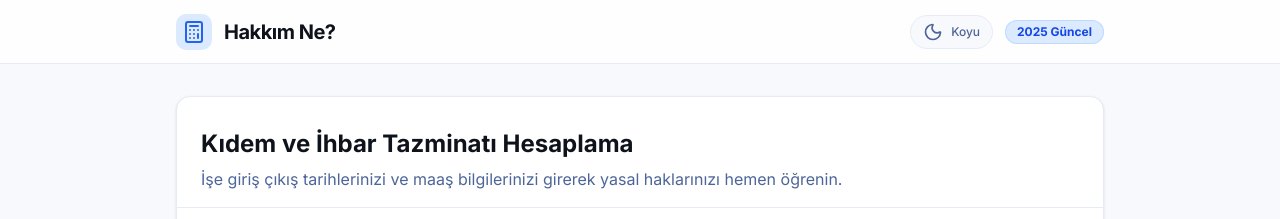
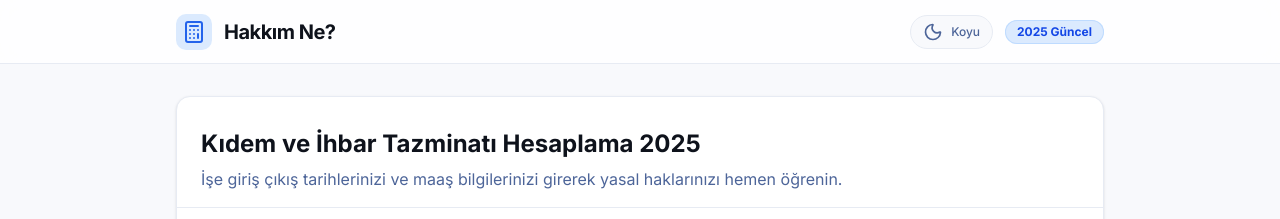
Before and after one commit to FrknKoseoglu/hakkimne, a Next.js app: page / in a window 1280 px wide. Shown: the top 219 px of the page. Built offline with nearby package versions, Linux system fonts and the light colour scheme.

Commit message:
feat: Implement initial Next.js application structure with severance calculator, navigation, and SEO metadata. [deploy]

```diff
--- a/src/app/layout.tsx
+++ b/src/app/layout.tsx
@@ -22,13 +22,15 @@ const inter = Inter({
   display: "swap",
 });
 
+import { CURRENT_YEAR } from "@/lib/constants";
+
 export const metadata: Metadata = {
   metadataBase: new URL("https://hakkimne.com"),
   title: {
-    default: "Hakkım Ne? | 2025 Güncel Kıdem ve İhbar Tazminatı Hesaplama Robotu",
-    template: "%s | Hakkım Ne? - İşçi Hakları ve Tazminat Hesaplama",
+    default: `Kıdem ve İhbar Tazminatı Hesaplama ${CURRENT_YEAR} | Hakkım Ne?`,
+    template: `%s | Hakkım Ne? - İşçi Hakları ve Tazminat Hesaplama`,
   },
-  description: "Hakkım Ne ile kıdem ve ihbar tazminatınızı saniyeler içinde hesaplayın. 2025 güncel verileri, brüt maaş ve yan haklar dahil en doğru hesaplama aracı.",
+  description: `Hakkım Ne ile kıdem ve ihbar tazminatınızı saniyeler içinde hesaplayın. ${CURRENT_YEAR} güncel verileri, brüt maaş ve yan haklar dahil en doğru hesaplama aracı.`,
   keywords: [
     "kıdem tazminatı hesaplama",
     "ihbar tazminatı",
@@ -38,7 +40,7 @@ export const metadata: Metadata = {
     "işsizlik maaşı hesaplama",
     "hakkım ne",
     "tazminat robotu",
-    "2025 tazminat tavanı",
+    `${CURRENT_YEAR} tazminat tavanı`,
   ],
   authors: [{ name: "Hakkım Ne?", url: "https://hakkimne.com" }],
   creator: "Hakkım Ne?",
@@ -47,8 +49,8 @@ export const metadata: Metadata = {
     canonical: "/",
   },
   openGraph: {
-    title: "Hakkım Ne? | 2025 Kıdem ve İhbar Tazminatı Hesaplama",
-    description: "İşten mi ayrılıyorsunuz? Tazminat haklarınızı saniyeler içinde ücretsiz hesaplayın. 2025 güncel verileriyle en doğru sonuç.",
+    title: `Hakkım Ne? | ${CURRENT_YEAR} Kıdem ve İhbar Tazminatı Hesaplama`,
+    description: `İşten mi ayrılıyorsunuz? Tazminat haklarınızı saniyeler içinde ücretsiz hesaplayın. ${CURRENT_YEAR} güncel verileriyle en doğru sonuç.`,
     url: "https://hakkimne.com",
     siteName: "Hakkım Ne?",
     locale: "tr_TR",
--- a/src/app/page.tsx
+++ b/src/app/page.tsx
@@ -2,6 +2,7 @@ import { Suspense } from "react";
 import { SeveranceCalculator } from "@/components/SeveranceCalculator";
 import { Navbar } from "@/components/Navbar";
 import { ShieldCheck } from "lucide-react";
+import { CURRENT_YEAR } from "@/lib/constants";
 
 export default function Home() {
   return (
@@ -10,7 +11,7 @@ export default function Home() {
 
       {/* Main Content */}
       <main className="mx-auto max-w-[960px] px-4 py-8">
-        <h1 className="sr-only">2025 Kıdem ve İhbar Tazminatı Hesaplama</h1>
+        <h1 className="sr-only">{CURRENT_YEAR} Kıdem ve İhbar Tazminatı Hesaplama</h1>
         <Suspense fallback={<div className="animate-pulse bg-slate-200 dark:bg-slate-800 rounded-lg h-[600px]" />}>
           <SeveranceCalculator />
         </Suspense>
@@ -47,10 +48,10 @@ export default function Home() {
               "mainEntity": [
                 {
                   "@type": "Question",
-                  "name": "Kıdem tazminatı tavanı ne kadar?",
+                  "name": "Kıdem ve İhbar Tazminatı Hesaplama",
                   "acceptedAnswer": {
                     "@type": "Answer",
-                    "text": "2025 yılı ilk yarısı (Ocak-Haziran) için kıdem tazminatı tavanı 53.919,68 TL olarak belirlenmiştir."
+                    "text": `${CURRENT_YEAR} yılı ilk yarısı (Ocak-Haziran) için kıdem tazminatı tavanı 53.919,68 TL olarak belirlenmiştir.`
                   }
                 },
                 {
@@ -85,7 +86,7 @@ export default function Home() {
             <p className="mb-4">
               Kıdem tazminatı hesaplama işlemi, işçinin işe giriş ve çıkış tarihleri arasındaki
               toplam çalışma süresi ile son brüt ücreti üzerinden yapılır. <strong>Hakkım Ne?</strong> hesaplama robotu,
-              2025 güncel vergi dilimlerini ve tavan ücretlerini dikkate alarak size en doğru sonucu verir.
+              {CURRENT_YEAR} güncel vergi dilimlerini ve tavan ücretlerini dikkate alarak size en doğru sonucu verir.
             </p>
             <p className="mb-4">
               Kıdem tazminatı alma şartları arasında en az 1 yıl çalışmış olmak ve işveren tarafından
@@ -105,9 +106,9 @@ export default function Home() {
               </li>
             </ul>
              <div className="bg-blue-50 dark:bg-blue-900/20 p-4 rounded-lg border border-blue-100 dark:border-blue-800 mt-6">
-              <h4 className="font-bold text-blue-800 dark:text-blue-300 mb-2">2025 Kıdem Tazminatı Tavanı</h4>
+              <h4 className="font-bold text-blue-800 dark:text-blue-300 mb-2">{CURRENT_YEAR} Kıdem Tazminatı Tavanı</h4>
               <p className="text-sm text-blue-700 dark:text-blue-400">
-                Ocak-Haziran 2025 dönemi için kıdem tazminatı tavanı <strong>53.919,68 TL</strong> olarak güncellenmiştir.
+                Ocak-Haziran {CURRENT_YEAR} dönemi için kıdem tazminatı tavanı <strong>53.919,68 TL</strong> olarak güncellenmiştir.
                 Maaşınız bu tutarın üzerindeyse, kıdem tazminatınız tavan üzerinden hesaplanır.
               </p>
             </div>
@@ -137,7 +138,7 @@ export default function Home() {
       {/* Footer */}
       <footer className="py-8 text-center text-sm text-[var(--text-muted)] border-t border-[var(--border-light)] bg-[var(--card)]/50 mt-8">
         <div className="mx-auto max-w-[960px] px-4">
-          <p className="mb-2">© 2025 Hakkım Ne? - Tüm hakları saklıdır.</p>
+          <p className="mb-2">© {CURRENT_YEAR} Hakkım Ne? - Tüm hakları saklıdır.</p>
           <p className="text-xs">
             Bu araç bilgilendirme amaçlıdır. Kesin hesaplamalar için bir iş hukuku
             uzmanına danışın.
--- a/src/components/Navbar.tsx
+++ b/src/components/Navbar.tsx
@@ -2,6 +2,7 @@
 
 import { useTheme } from "./ThemeProvider";
 import { Calculator, Sun, Moon } from "lucide-react";
+import { CURRENT_YEAR } from "@/lib/constants";
 
 export function Navbar() {
   const { theme, toggleTheme } = useTheme();
@@ -36,7 +37,7 @@ export function Navbar() {
           </button>
 
           <span className="inline-flex items-center rounded-full bg-blue-100 dark:bg-blue-900/50 px-3 py-1 text-xs font-bold text-blue-700 dark:text-blue-300 ring-1 ring-inset ring-blue-200 dark:ring-blue-700">
-            2025 Güncel
+            {CURRENT_YEAR} Güncel
           </span>
         </div>
       </div>
--- a/src/components/SeveranceCalculator.tsx
+++ b/src/components/SeveranceCalculator.tsx
@@ -42,6 +42,7 @@ import {
   RotateCcw
 } from "lucide-react";
 import { toast } from "sonner";
+import { CURRENT_YEAR } from "@/lib/constants";
 
 const formSchema = z.object({
   startDate: z.string().min(1, "Başlangıç tarihi gerekli"),
@@ -411,7 +412,7 @@ export function SeveranceCalculator() {
       <div className="bg-[var(--card)] rounded-xl shadow-sm border border-[var(--border-light)] overflow-hidden">
         <div className="px-6 pt-8 pb-4 border-b border-[var(--border-light)]">
           <h2 className="text-2xl font-bold text-[var(--text-main)] leading-tight">
-            Kıdem ve İhbar Tazminatı Hesaplama
+            Kıdem ve İhbar Tazminatı Hesaplama {CURRENT_YEAR}
           </h2>
           <p className="text-[var(--text-muted)] mt-2 text-base">
             İşe giriş çıkış tarihlerinizi ve maaş bilgilerinizi girerek yasal haklarınızı hemen öğrenin.
--- /dev/null
+++ b/src/lib/constants.ts
@@ -0,0 +1 @@
+export const CURRENT_YEAR = new Date().getFullYear();
```
